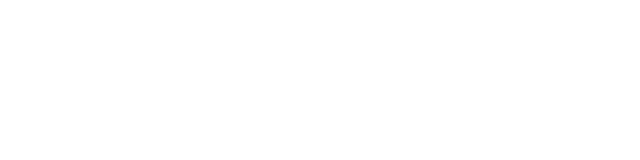
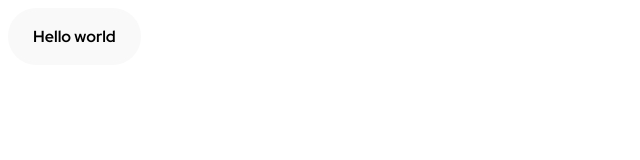
Before and after one commit to danilesky/ReactJS-Interactive-Price-Calculator, a React (Vite) app: page / in a window 1280 px wide. Shown: the top 160 px of the page, without its empty margins (0-640 px from the left). Built offline with nearby package versions, Linux system fonts and the light colour scheme.

Commit message:
custom Checkbox component

```diff
--- a/index.html
+++ b/index.html
@@ -5,6 +5,12 @@
     <link rel="icon" type="image/svg+xml" href="/vite.svg" />
     <meta name="viewport" content="width=device-width, initial-scale=1.0" />
     <title>Vite + React</title>
+    <link rel="preconnect" href="https://fonts.googleapis.com" />
+    <link rel="preconnect" href="https://fonts.gstatic.com" crossorigin />
+    <link
+      href="https://fonts.googleapis.com/css2?family=Red+Hat+Display:wght@400;500;700&display=swap"
+      rel="stylesheet"
+    />
   </head>
   <body>
     <div id="root"></div>
--- a/src/App.jsx
+++ b/src/App.jsx
@@ -1,5 +1,15 @@
+import React from "react";
+import { useState } from "react";
+import Checkbox from "./components/Checkbox";
+
 function App() {
-  return <div className="App"></div>;
+  const [firstCheck, setFirstCheck] = useState(false);
+
+  return (
+    <div className="App">
+      <Checkbox checkFn={setFirstCheck} />
+    </div>
+  );
 }
 
 export default App;
--- /dev/null
+++ b/src/components/Checkbox.jsx
@@ -0,0 +1,80 @@
+import React from "react";
+import { useState } from "react";
+import styled from "styled-components";
+import checkmark from "../assets/check.svg";
+
+const CheckboxWrap = styled.div`
+  font-family: "Red Hat Display", sans-serif;
+  padding: 20px;
+  cursor: pointer;
+  padding: 15px 22px;
+  background: #f9f9f9;
+  border: 3px solid #d0f9d4;
+  border-color: #f9f9f9;
+  border-radius: 32px;
+  display: flex;
+  color: #000000;
+  justify-content: center;
+  align-items: center;
+  width: fit-content;
+  font-weight: 700;
+  font-size: 16px;
+  line-height: 21px;
+  position: relative;
+  transition: 0.3s ease;
+  &:before {
+    content: url(${checkmark});
+    position: absolute;
+    display: flex;
+    justify-content: center;
+    align-items: center;
+    width: 16px;
+    height: 16px;
+    border-radius: 30px;
+    background: #35bb44;
+    border: 2px solid #ffffff;
+    top: 0;
+    transform: translateY(-100%);
+    opacity: 0;
+    transition: 0.3s ease;
+    right: 20px;
+  }
+  ${(props) => {
+    if (props.actived) {
+      return `background-color : #35BB44;
+      border-color:#d0f9d4;
+      color: #FFFFFF;
+      transition:.3s ease;
+      &:before{
+        transform: translateY(-50%) translateX(0%);
+        opacity:1;
+      }
+      `;
+    }
+  }}
+`;
+
+const CheckboxInside = styled.div`
+  display: flex;
+  gap: 10px;
+`;
+const Checkbox = ({ checkFn }) => {
+  const [checked, setChecked] = useState(false);
+  const checkHandler = () => {
+    setChecked(!checked);
+    checkFn && checkFn(!checked);
+  };
+  return (
+    <CheckboxWrap
+      type="checkbox"
+      name=""
+      id=""
+      onClick={checkHandler}
+      actived={checked}
+    >
+      <CheckboxInside>Hello world</CheckboxInside>
+    </CheckboxWrap>
+  );
+};
+
+export default Checkbox;
```
Also changed, not shown: src/assets/check.svg (added).
